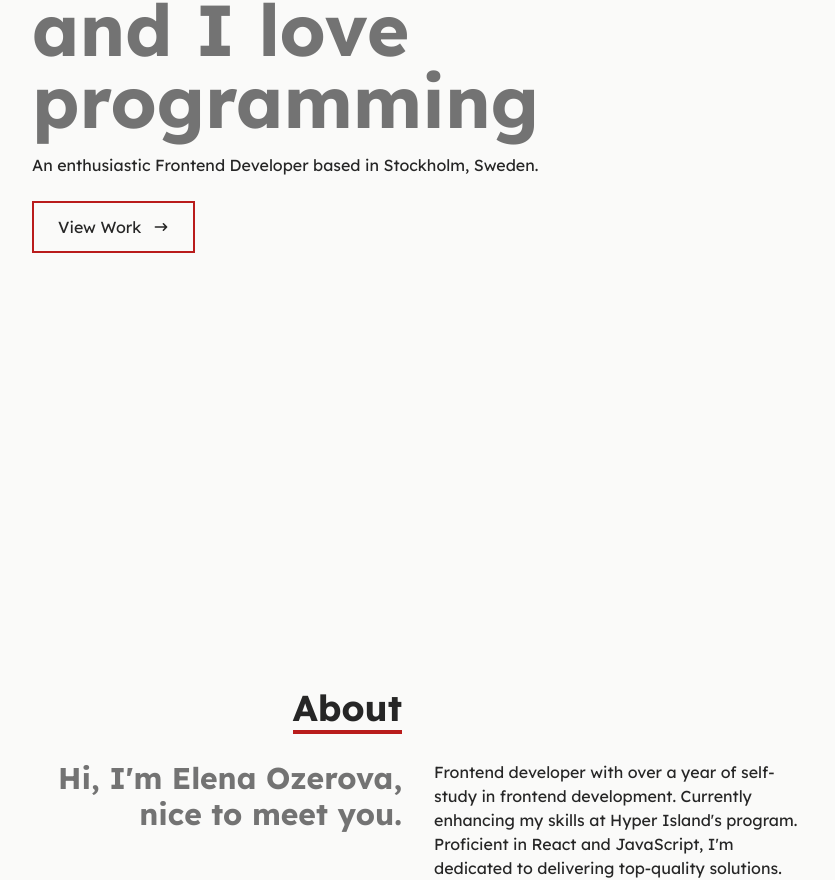
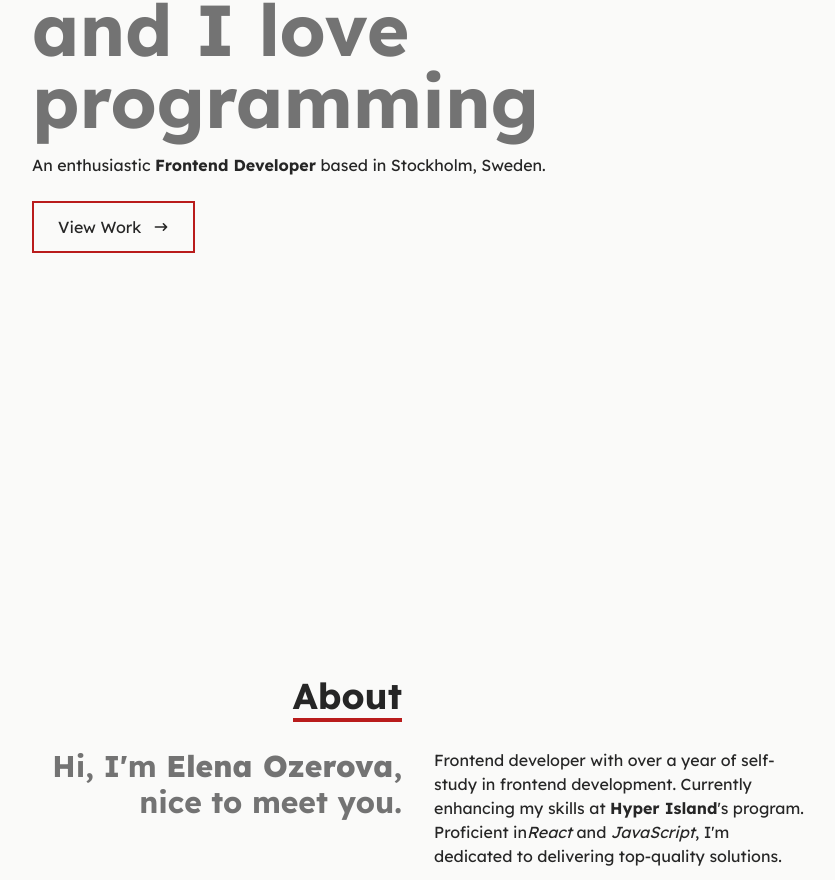
Before and after one commit to elen-oz/portfolio-app, a React (Vite) app: page / in a window 1280 px wide. Shown: the part 380-1260 px from the top of the page, without its empty margins (222-1057 px from the left). Built offline with nearby package versions, Linux system fonts and the light colour scheme.

Commit message:
add semantic

```diff
--- a/src/components/About.jsx
+++ b/src/components/About.jsx
@@ -19,15 +19,20 @@ const About = () => {
           </div>
           <div className='w-full grid sm:grid-cols-2 gap-8'>
             <div className='sm:text-right text-3xl font-bold'>
-              <p className='text-neutral-500'>Hi, I&apos;m Elena Ozerova, nice to meet you.</p>
+              <p className='text-neutral-500'>
+                Hi, I&apos;m <strong>Elena Ozerova</strong>, nice to meet you.
+              </p>
             </div>
             <div>
               <p>
                 Frontend developer with over a year of self-study in frontend development. Currently
-                enhancing my skills at Hyper Island&apos;s program. Proficient in React and
-                JavaScript, I&apos;m dedicated to delivering top-quality solutions. Eager for new
-                opportunities and collaborations, let&apos;s create exceptional digital applications
-                together!
+                enhancing my skills at <strong>Hyper Island</strong>&apos;s program. Proficient in
+                <em>React</em> and <em>JavaScript</em>, I&apos;m dedicated to delivering top-quality
+                solutions.
+                <br />
+                <br />
+                Eager for new opportunities and collaborations, let&apos;s create exceptional
+                digital applications together!
               </p>
             </div>
           </div>
--- a/src/components/Home.jsx
+++ b/src/components/Home.jsx
@@ -27,7 +27,7 @@ const Home = () => {
             and I love <br /> programming
           </h2>
           <p className='py-4 max-w-[700px]'>
-            An enthusiastic Frontend Developer based in Stockholm, Sweden.
+            An enthusiastic <strong>Frontend Developer</strong> based in Stockholm, Sweden.
           </p>
           <div>
             <Link
```
